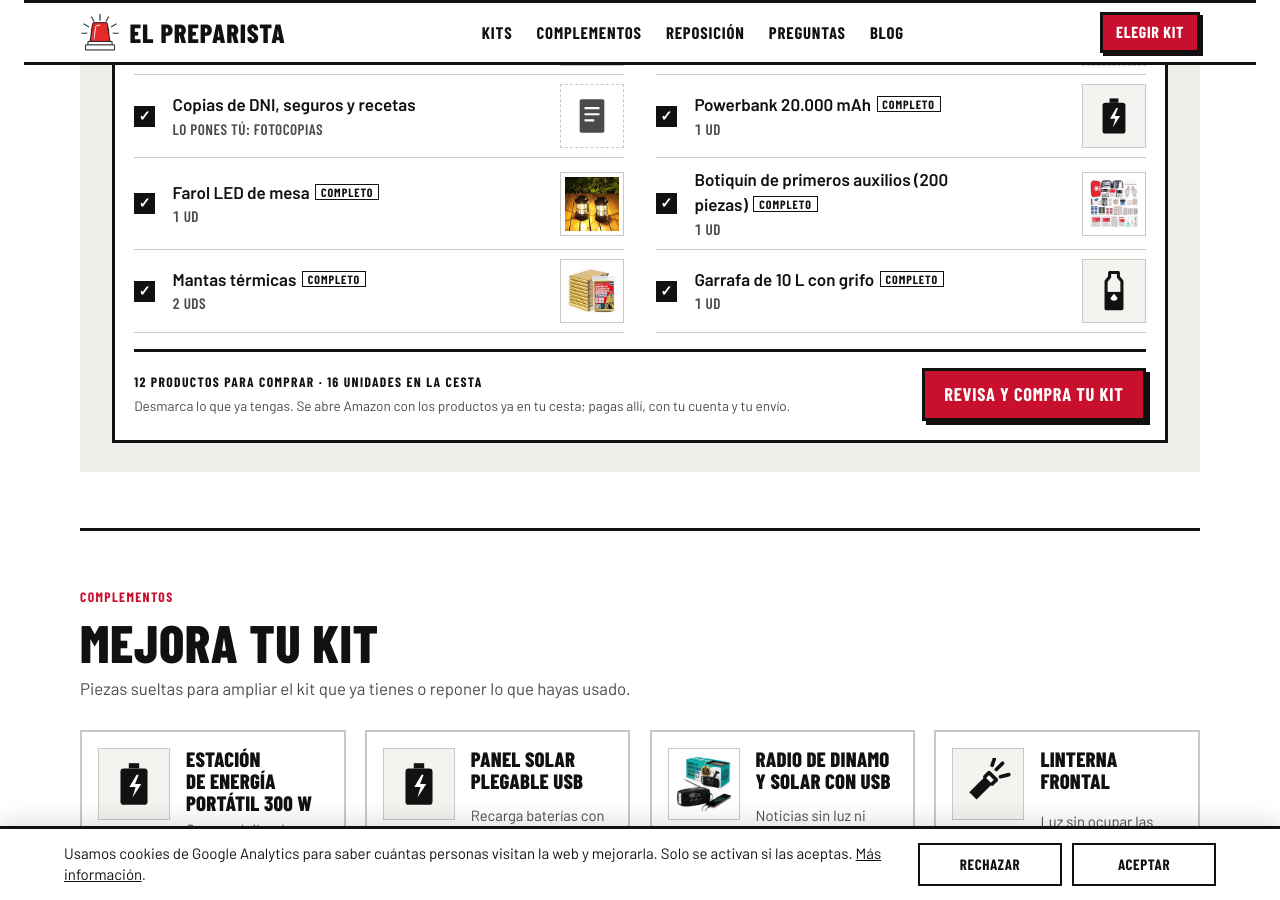
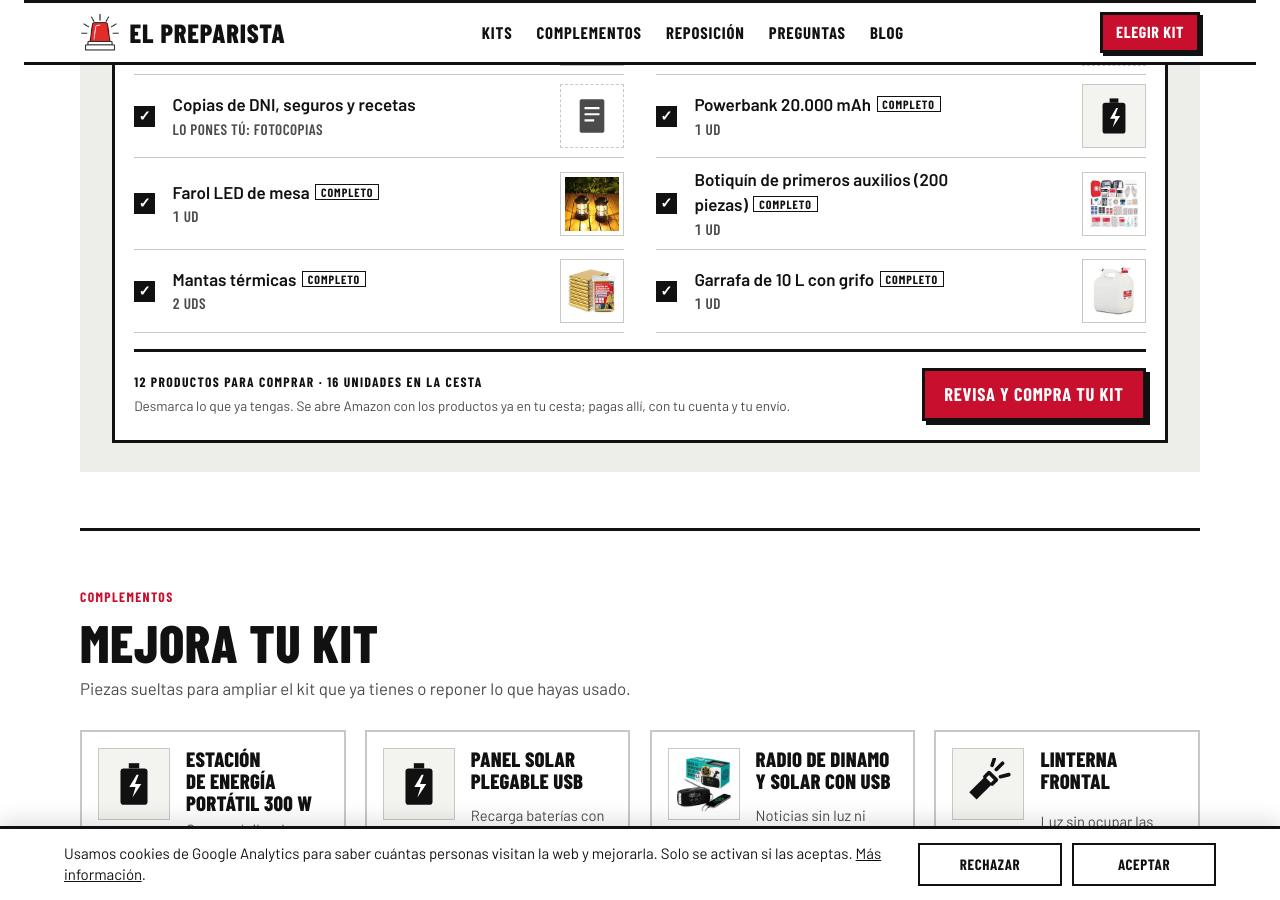
Before and after one commit to lucilayun-ux/elpreparista, a Jekyll site: the page index.html, which Jekyll copies as it is, in a window 1280 px wide and 900 px high, scrolled down 2158 px. Built offline with Jekyll 4.4.1, drawn with Linux system fonts in a browser that asks for light colours.

Commit message:
Foto de la garrafa de 10 L
Co-Authored-By: Claude Opus 5.5 <noreply@anthropic.com>
Claude-Session: https://claude.ai/code/session_01V7PVvrC8Dt7YxBNA65S9m6

```diff
--- a/index.html
+++ b/index.html
@@ -573,7 +573,7 @@ const PRODUCTS = {
   docs:      { name: "Copias de DNI, seguros y recetas", diy: "Lo pones tú: fotocopias" },
   botiquin:  { name: "Botiquín de primeros auxilios (120 piezas)", search: "botiquin primeros auxilios completo", asin: "B074SW64NR", alts: [{ asin: "B07R3RMFC4", name: "Botiquín de primeros auxilios (200 piezas)" }], pack: 1, unit: "ud", img: "img/botiquin.jpg" },
   mantas:    { name: "Mantas térmicas", search: "manta termica emergencia pack", asin: "B01M19HAEB", alts: ["B0F3TR3QGD"], pack: 10, unit: "uds", img: "img/mantas.jpg" },
-  garrafa:   { name: "Garrafa de 10 L con grifo", search: "garrafa plegable agua 10 litros", asin: "B00CFNKX6G", alts: ["B0GQGW9GF8"], pack: 1, unit: "ud" },
+  garrafa:   { name: "Garrafa de 10 L con grifo", search: "garrafa plegable agua 10 litros", asin: "B00CFNKX6G", alts: ["B0GQGW9GF8"], pack: 1, unit: "ud", img: "img/garrafa.jpg" },
   estacion:  { name: "Estación de energía portátil 300 W", search: "estacion energia portatil 300w", asin: "B0C27VWNM7", alts: ["B0CYLP7M8P"], pack: 1, unit: "ud" },
   solar:     { name: "Panel solar plegable USB", search: "panel solar plegable usb 28w", asin: "B08FJ12RTM", alts: ["B0DNYGT71X"], pack: 1, unit: "ud" },
   filtro:    { name: "Filtro de agua portátil", search: "filtro agua portatil emergencia", asin: "B0D1M4LQ7F", alts: ["B0C62WZ2WY"], pack: 1, unit: "ud" },
```
Also changed, not shown: img/garrafa.jpg (added).
